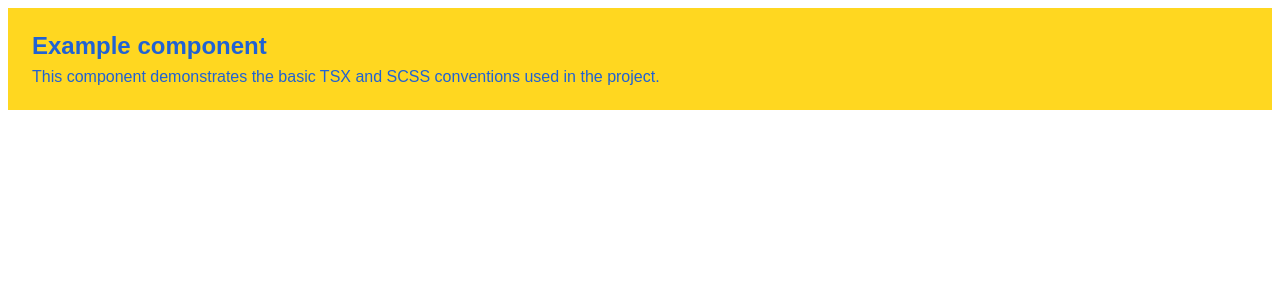
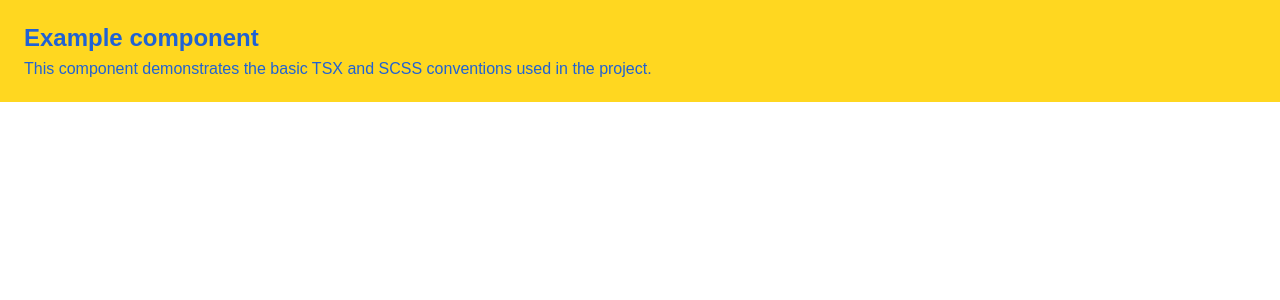
Before and after one commit to kole284/s2s-2026, a React (Vite) app: page / in a window 1280 px wide. Shown: the top 300 px of the page. Built offline with nearby package versions, Linux system fonts and the light colour scheme.

Commit message:
fix: reset global page spacing

```diff
--- a/src/index.scss
+++ b/src/index.scss
@@ -0,0 +1,16 @@
+html,
+body,
+#root {
+  width: 100%;
+  min-height: 100%;
+  margin: 0;
+  padding: 0;
+}
+
+body {
+  overflow-x: hidden;
+}
+
+* {
+  box-sizing: border-box;
+}
```
